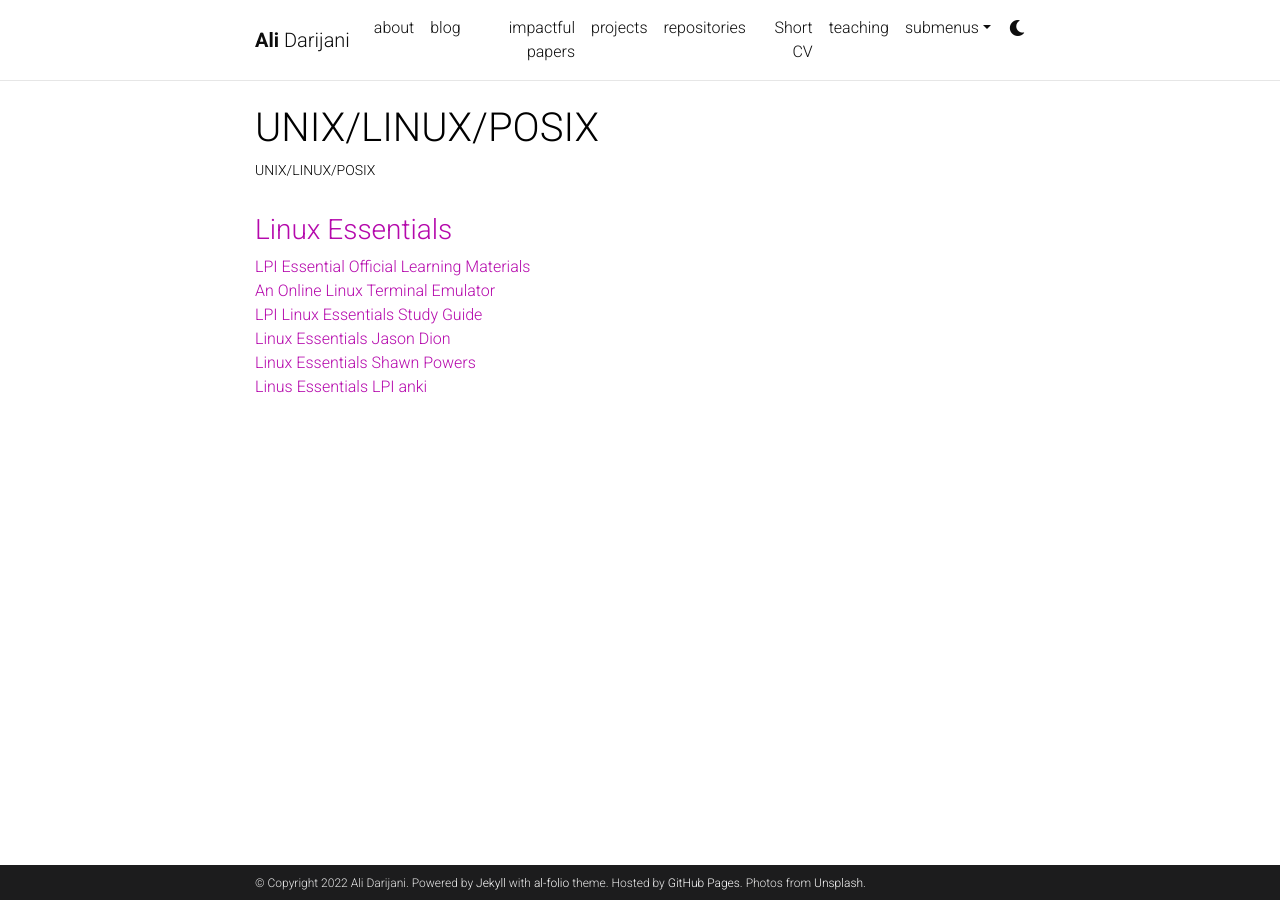
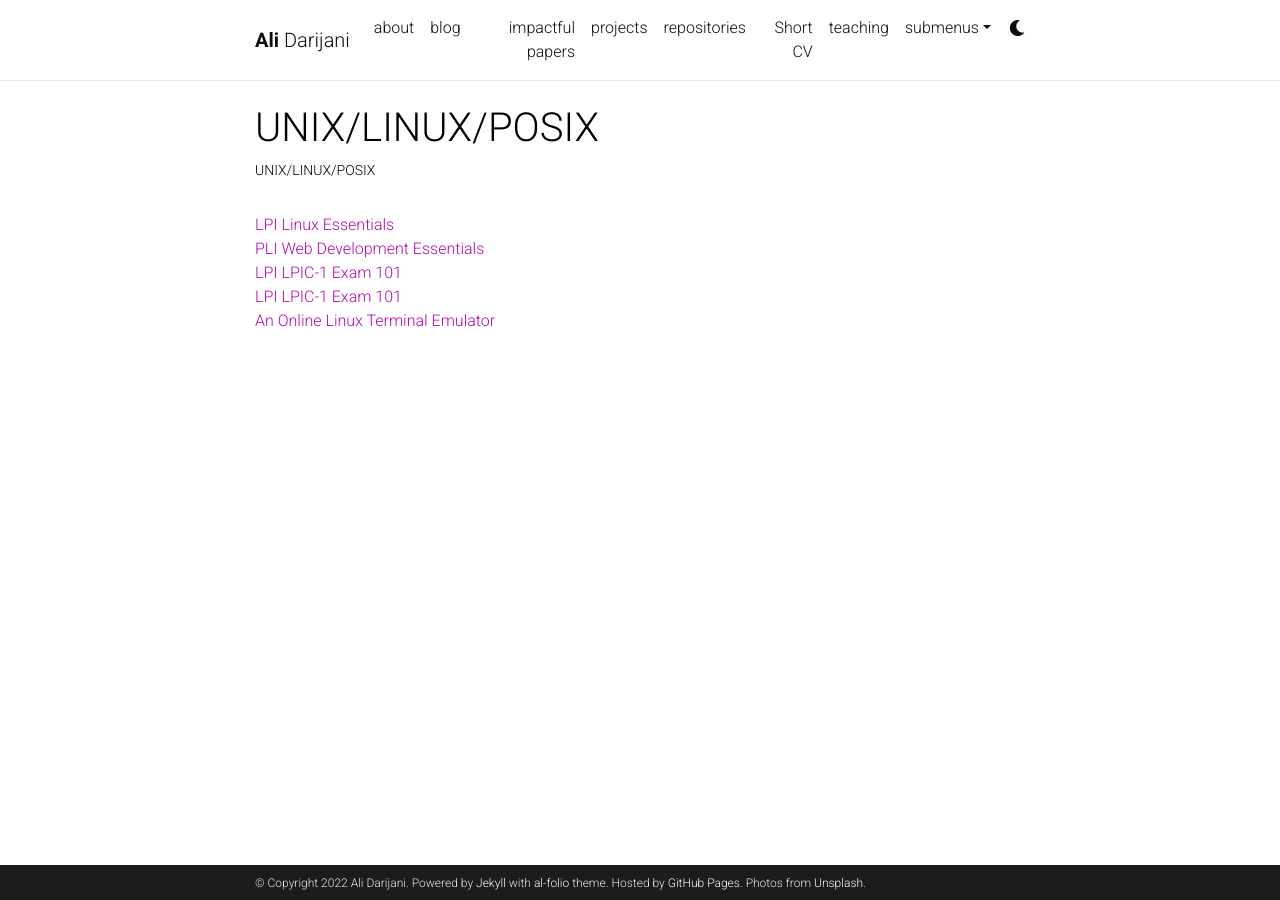
Before and after one commit to adarijani/adarijani.github.io_archived, a Jekyll site: the page built from _projects/unix linux posix.md, in a window 1280 px wide. Built offline with Jekyll 4.4.1, drawn with Linux system fonts in a browser that asks for light colours; comment, search, counter and statistics services are not loaded; a style sheet for code colours, icons or effects is not loaded.

Commit message:
Update unix linux posix.md

```diff
--- a/_projects/unix linux posix.md
+++ b/_projects/unix linux posix.md
@@ -7,10 +7,8 @@ importance: 1
 category: teaching
 ---
 
-### [Linux Essentials](https://www.lpi.org/our-certifications/linux-essentials-overview)
-[LPI Essential Official Learning Materials](https://learning.lpi.org/pdfstore/LPI-Learning-Material-010-160-en.pdf)
+[LPI Linux Essentials](https://learning.lpi.org/pdfstore/LPI-Learning-Material-010-160-en.pdf)
+[PLI Web Development Essentials](Web Development Essentials)
+[LPI LPIC-1 Exam 101](https://learning.lpi.org/pdfstore/LPI-Learning-Material-101-500-en.pdf)
+[LPI LPIC-1 Exam 101](https://learning.lpi.org/pdfstore/LPI-Learning-Material-102-500-en.pdf)
 [An Online Linux Terminal Emulator](https://bellard.org/jslinux/)
-[LPI Linux Essentials Study Guide](https://www.amazon.com/LPI-Linux-Essentials-Study-Guide/dp/1119657695/ref=d_pd_sbs_sccl_3_1/134-8941607-6225742?pd_rd_w=qKpXq&content-id=amzn1.sym.3676f086-9496-4fd7-8490-77cf7f43f846&pf_rd_p=3676f086-9496-4fd7-8490-77cf7f43f846&pf_rd_r=9EBNY73RQ63YGSGBQMT1&pd_rd_wg=U3k2x&pd_rd_r=6a3b1067-4e1a-44cb-996c-77964dc98cfa&pd_rd_i=1119657695&psc=1)
-[Linux Essentials Jason Dion](https://www.amazon.com/Linux-Essentials-010-160-Compressed-Resource/dp/B08CW9LVR6)
-[Linux Essentials Shawn Powers](https://www.youtube.com/watch?v=skTShEHyXfo&list=PL78ppT-_wOmvlYSfyiLvkrsZTdQJ7A24L)
-[Linus Essentials LPI anki](https://ankiweb.net/shared/info/459654739)
```
